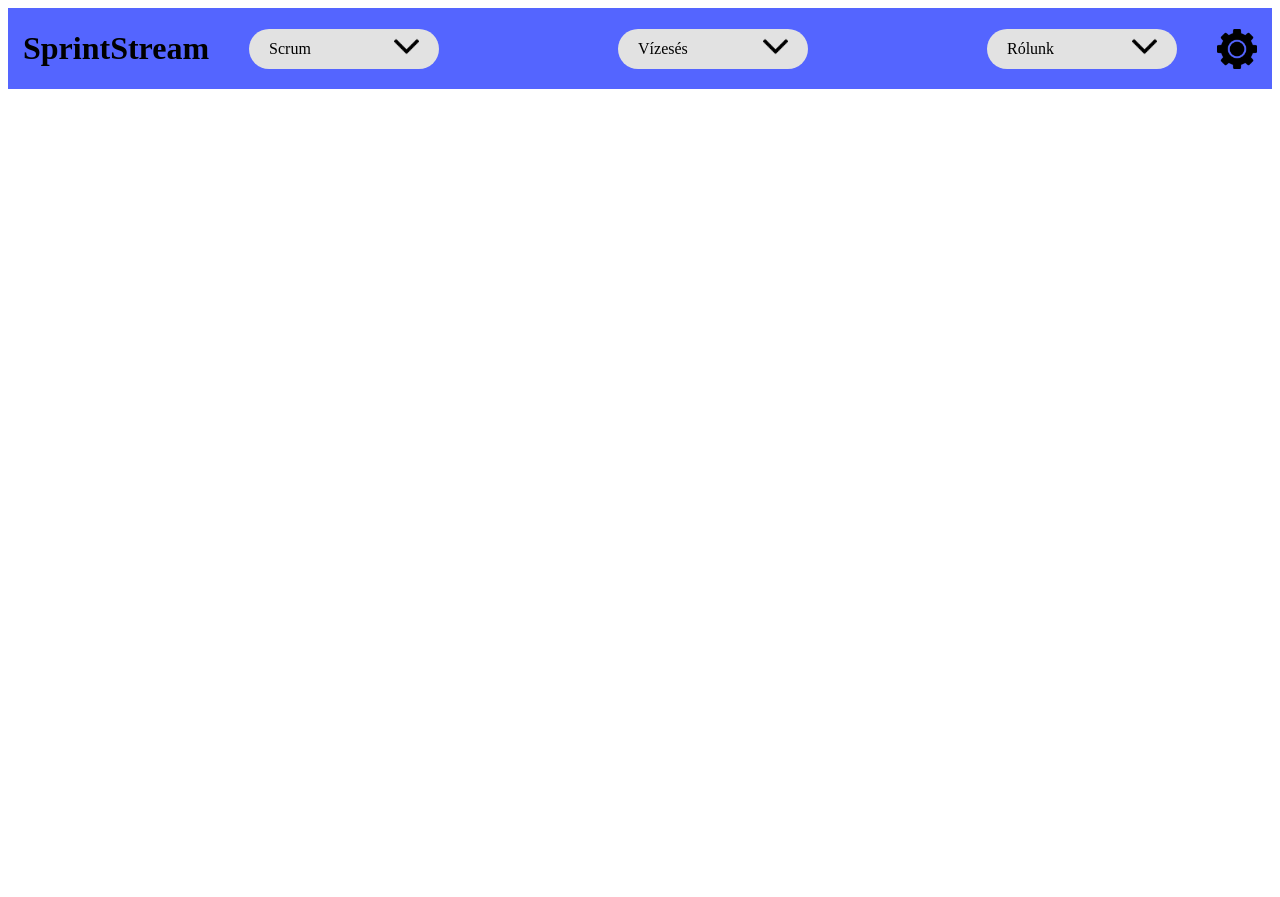
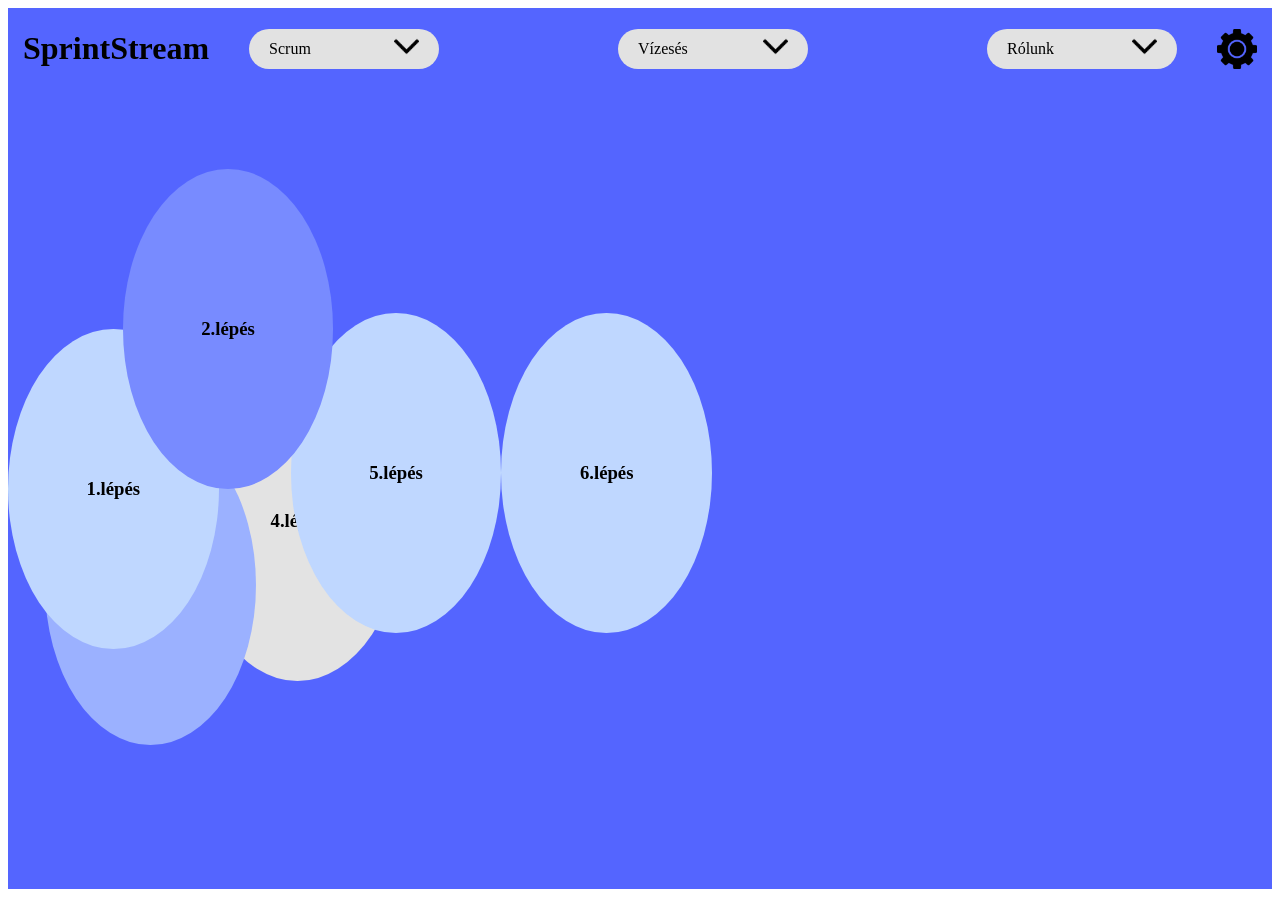
Before and after one commit to WR0NGTH3HU4/SprintStream, a SvelteKit app in the folder app/: page /vizeses_oldal in a window 1280 px wide. Before the commit the page ends 800 px from the top, so only its background shows below. Built offline with nearby package versions, Linux system fonts and the light colour scheme.

Commit message:
körök(lépések) létrehozása pozicionálása

```diff
--- a/app/src/routes/vizeses_oldal/+page.svelte
+++ b/app/src/routes/vizeses_oldal/+page.svelte
@@ -1,15 +1,101 @@
 <main>
     <div class="egesz">
     <Navbar></Navbar>
-    <div class="main">
-
+        <div class="main">
+            <div class="kor kor1">
+                <h3>1.lépés</h3>
+            </div>
+            <div class="kor kor2">
+                <h3>2.lépés</h3>
+            </div>
+            <div class="kor kor3">
+                <h3>3.lépés</h3>
+            </div>
+            <div class="kor kor4">
+                <h3>4.lépés</h3>
+            </div>
+            <div class="kor kor5">
+                <h3>5.lépés</h3>
+            </div>
+            <div class="kor kor6">
+                <h3>6.lépés</h3>
+            </div>
         </div>
     </div>
 </main>
 
 <style lang="scss">
-    main{
+    .egesz{
         background-color:#5465FF ;
+    }
+    .main{
+        height: 50rem;
+        display: flex;
+        flex-direction: row;
+        justify-content: center;
+        align-items: center;
+    }
+    .kor{
+        display: flex;
+        flex-direction: column;
+        justify-content: center;
+        align-items: center ;
+        flex-wrap: wrap;
+        position: relative;
+    }
+    .kor1{
+
+        background-color:#BFD7FF ;
+        width: 20rem;
+        height: 20rem;
+        border-radius: 100%;
+        z-index: 2;
+    }
+    .kor2{
+        background-color:#788BFF ;
+        width: 20rem;
+        height: 20rem;
+        border-radius: 100%;
+        position: relative;
+        transform: translate( -6rem,-10rem);
+        z-index: 3;
+    }
+    .kor3{
+
+        background-color:#9BB1FF ;
+        width: 20rem;
+        height: 20rem;
+        border-radius: 100%;
+        position: relative;
+        transform: translate( -24rem,6rem);
+        z-index: 1;
+    }
+    .kor4{
+        background-color:#E3E3E3 ;
+        width: 20rem;
+        height: 20rem;
+        border-radius: 100%;
+        position: relative;
+        transform: translate(-28rem,2rem);
+        z-index: 0;
+    }
+    .kor5{
+        background-color:#BFD7FF ;
+        width: 20rem;
+        height: 20rem;
+        border-radius: 100%;
+        position: relative;
+        transform: translate(-35rem,-1rem);
+        z-index: 1;
+    }
+    .kor6{
+        background-color:#BFD7FF ;
+        width: 20rem;
+        height: 20rem;
+        border-radius: 100%;
+        position: relative;
+        transform: translate(-35rem,-1rem);
+        z-index: 1;
     }
 </style>
 
```
